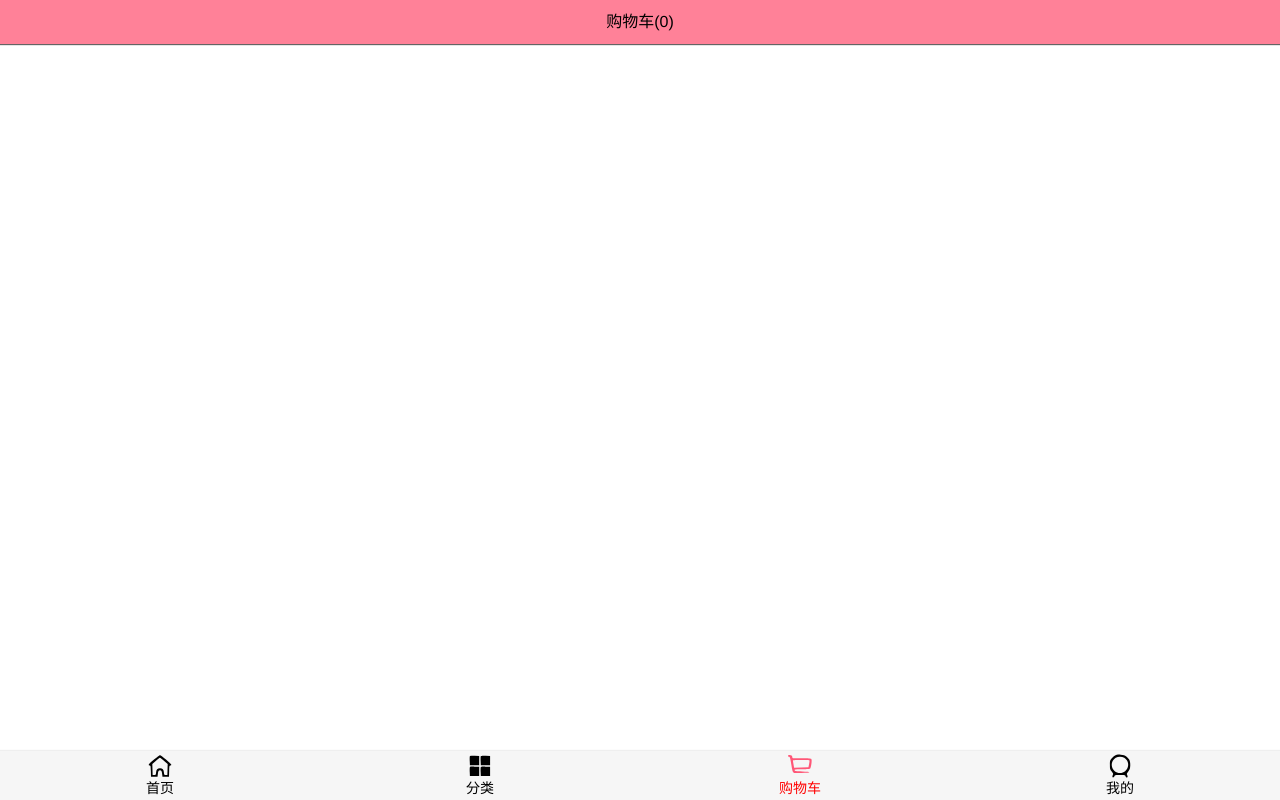
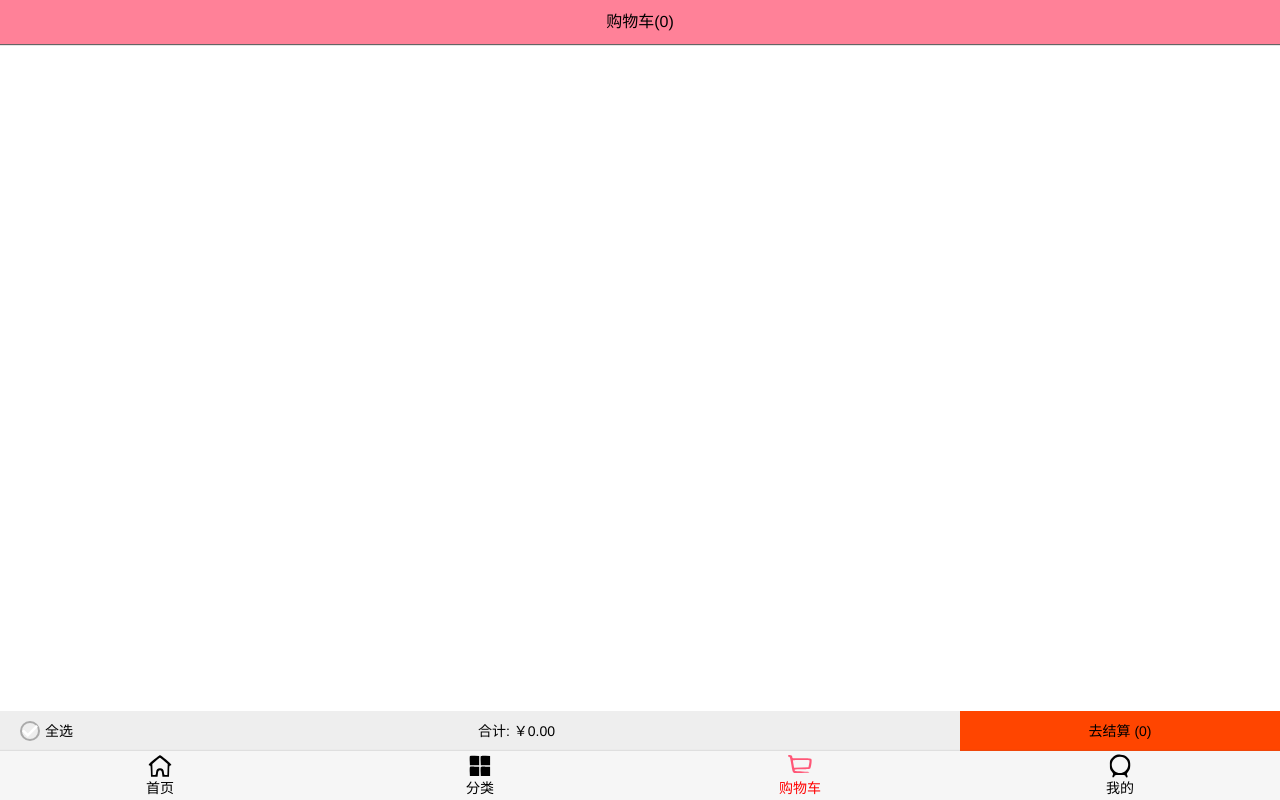
Before and after one commit to wulafrom/mysupermall, a Vue app: page /cart in a window 1280 px wide. Built offline with nearby package versions, Linux system fonts and the light colour scheme.

Commit message:
去结算 全选和反选

```diff
--- a/src/store/actions.js
+++ b/src/store/actions.js
@@ -1,12 +1,19 @@
+
 const actions = {
   //加入购物车
   addCart(context, payload) {
+
+    return new Promise((resolve, reject) => {
       let oldProduct = context.state.cartList.find(product => product.iid === payload.iid)
       if (oldProduct) {
         context.commit('addCartCounter', oldProduct)
+        resolve("商品购物车数量加 1 ")
       } else {
         context.commit('addCartProduct', payload)
+        resolve('商品已添加到购物车')
       }
+    })
+
   },
 }
 
--- a/src/views/cart/Cart.vue
+++ b/src/views/cart/Cart.vue
@@ -10,7 +10,7 @@
       <cart-list/>
     </scroll>
     <!--底部汇总-->
-
+    <cart-bottom-bar/>
   </div>
 </template>
 
@@ -18,14 +18,18 @@
   import NavBar from "@/components/common/navbar/NavBar";
   import CartList from "@/views/cart/childComps/CartList";
   import Scroll from "@/components/common/scroll/Scroll";
+  import CartBottomBar from "@/views/cart/childComps/CartBottomBar";
   import {mapGetters} from 'vuex'
 
   export default {
     name: "cart",
-    components: {NavBar, CartList, Scroll},
+    components: {NavBar, CartList, Scroll,CartBottomBar},
     computed: {
       // ...mapGetters({cartLengths:'cartLength'})
-      ...mapGetters(["cartLength"])
+      ...mapGetters(["cartList"]),
+      cartLength() {
+        return this.cartList.filter(item => item.checked).length
+      }
     },
     //必须是 keep-alive的组件才能使用这个钩子函数
     activated() {
@@ -49,7 +53,7 @@
   }
 
   .content {
-    height: calc(100% - 44px - 49px);
+    height: calc(100% - 44px - 49px - 40px);
     /*超过这个部分的高度进行隐藏*/
     overflow: hidden;
   }
--- /dev/null
+++ b/src/views/cart/childComps/CartBottomBar.vue
@@ -0,0 +1,104 @@
+<template>
+  <div class="bottom-bar">
+
+    <div class="checked-content" @click="selectAll">
+      <check-button class="check-button" :is-checked="isChecked"/>
+      <span class="all-select">全选</span>
+    </div>
+
+    <div class="total-price">合计: {{ totalPrice }}</div>
+
+    <div class="calculate"><p>去结算 ({{ cartLength }})</p></div>
+
+  </div>
+</template>
+
+<script>
+  import CheckButton from "@/components/content/checkButton/CheckButton";
+
+  import {mapGetters} from 'vuex'
+
+  export default {
+    name: "CartBottomBar",
+    components: {
+      CheckButton
+    },
+    computed: {
+      ...mapGetters(["cartList"]),
+      //总价格
+      totalPrice() {
+        return '￥' + this.cartList.filter(item => {
+          return item.checked
+        }).reduce((preValue, item) => {
+          return preValue + item.realPrice * item.count
+        }, 0).toFixed(2)
+      },
+      //购物车中商品的总类数
+      cartLength() {
+        return this.cartList.filter(item => item.checked).length
+      },
+      //是否全部选中
+      isChecked() {
+        if (this.cartList.length > 0) {
+          return !this.cartList.find(item => !item.checked)
+        }
+      }
+    },
+    methods: {
+      selectAll() {
+        console.log(1111)
+        if (this.isChecked) {
+          this.cartList.forEach(item => item.checked = false)
+        } else {
+          this.cartList.forEach(item => item.checked = true)
+        }
+      }
+    }
+  }
+</script>
+
+<style scoped>
+  .bottom-bar {
+    position: relative;
+    display: flex;
+    justify-content: space-between;
+    align-items: center;
+
+    height: 40px;
+    font-size: 14px;
+    background-color: #eee;
+
+  }
+
+  /*容器的高度由当前的设置和子容器的填充决定，没有任何设置和填充，高度将为0*/
+  .checked-content {
+    height: 100%;
+    display: flex;
+    /*子容器在主轴怎么排列 水平方向*/
+    justify-content: space-around;
+    /*子容器在交叉轴怎么排列 垂直方向*/
+    align-items: center;
+  }
+
+  .check-button {
+    width: 20px;
+    height: 20px;
+    margin-right: 5px;
+    margin-left: 20px;
+    /*以下是测试用的，和排列方式和父容器相同*/
+    /*子容器 flex 决定当前容器在主轴怎么排列 水平方向*/
+    flex: none;
+    /*子容器 align-self决定当前容器在交叉轴怎么排列 垂直方向*/
+    align-self: center;
+  }
+
+  .calculate {
+    width: 25%;
+    height: 100%;
+    background-color: orangered;
+    display: flex;
+    align-items: center;
+    justify-content: center;
+  }
+
+</style>
--- a/src/views/detail/Detail.vue
+++ b/src/views/detail/Detail.vue
@@ -22,7 +22,7 @@
     <!--顶部返回按钮-->
     <back-top @click.native="backTopClick" v-show="isShowBackBtn"></back-top>
     <!--添加到购物车-->
-    <detail-bottom-bar @addCart='addCart'/>
+    <detail-bottom-bar @addCart='addToCart'/>
   </div>
 </template>
 
@@ -38,11 +38,10 @@
   import DetailBottomBar from "@/views/detail/childComps/DetailBottomBar";
   //网络请求
   import {getDetail, getRecommend, Goods, Shop, GoodsParam} from "@/network/detail";
-
   //common公共
   import {itemListenerMixin} from "@/common/mixin";
   import {backTopMixin} from "@/common/mixin";
-
+  import {mapActions} from '@/store/actions'
   //第三方组件
   import Scroll from "@/components/common/scroll/Scroll";
   import GoodsList from "@/components/content/goods/GoodsList";
@@ -134,17 +133,16 @@
 
     },
     methods: {
+      ...mapActions(["addCart"]),
       //刷新详情页的高度
       loadImgEvent() {
         this.$refs.scroll.refresh()
         this.getTitleY()
       },
-
       //切换分类
       switchTitle(index) {
         this.$refs.scroll.scrollTo(0, -this.titleContentLocation[index], 0)
       },
-
       //监听实时位置，判断是否切换标题
       scrollPosition(position) {
         //判断是否展示回到顶部按钮
@@ -164,7 +162,7 @@
           }
         }
       },
-      addCart() {
+      addToCart() {
         const product = {}
         product.image = this.topImages[0]
         product.title = this.goodsInfo.desc
@@ -176,7 +174,12 @@
         product.checked = false
 
         //this.$store.commit('addCart',product)
-        this.$store.dispatch('addCart', product)
+        // this.$store.dispatch('addCart', product).then(res => {
+        //   console.log(res);
+        // })
+        this.addCart(product).then(res => {
+          console.log(res)
+        })
 
       }
 
--- a/src/views/detail/childComps/DetailBottomBar.vue
+++ b/src/views/detail/childComps/DetailBottomBar.vue
@@ -63,6 +63,7 @@
     width: 22px;
     height: 22px;
     margin: 10px auto 3px;
+    background: url("~assets/img/detail/detail_bottom.png") 0 0/100%;
   }
 
   .bar-left .service {
```
Lines whose indentation alone changed are shown as unchanged.
